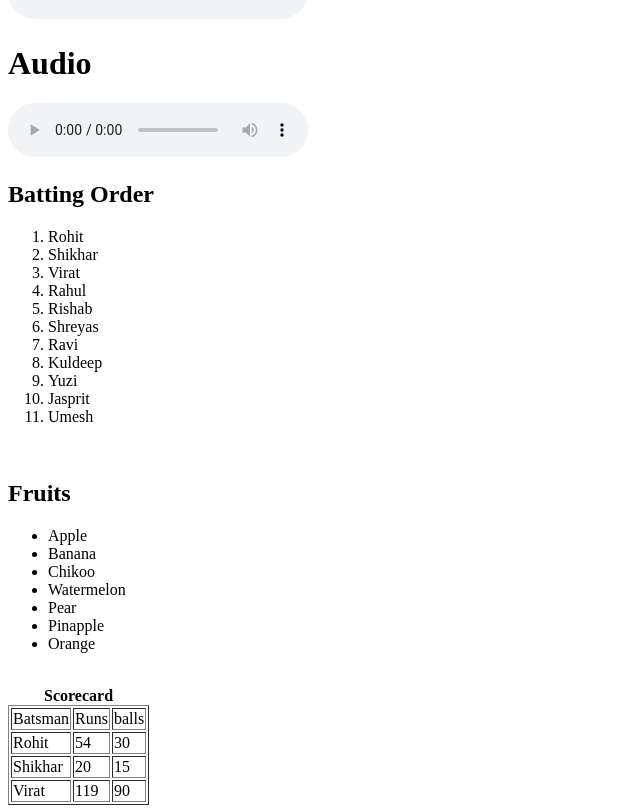
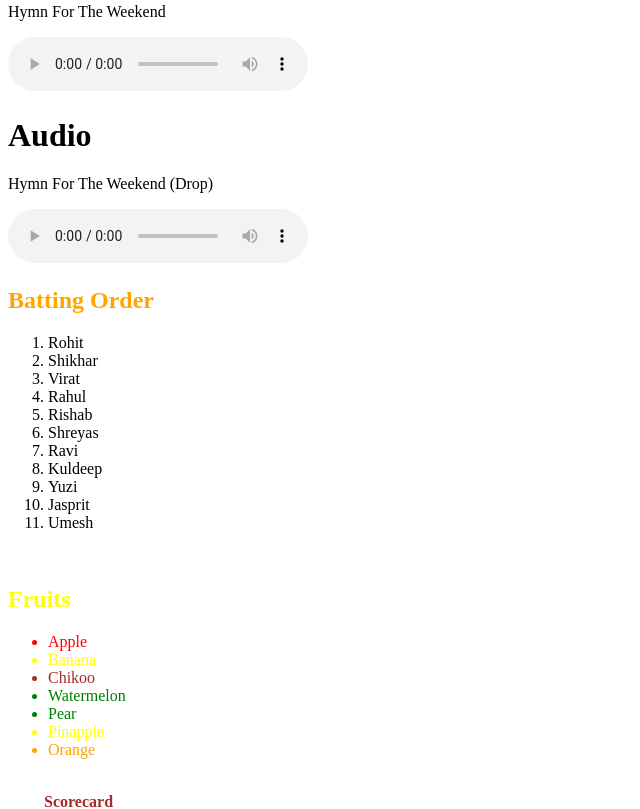
Before and after one commit to vikrant-web/First, a plain HTML site: page index.html in a window 1280 px wide. Shown: the part 1167-1976 px from the top of the page, without its empty margins (0-640 px from the left). Drawn offline with Linux system fonts and the light colour scheme.

Commit message:
Add files via upload

```diff
--- a/index.html
+++ b/index.html
@@ -1,8 +1,10 @@
 <!DOCTYPE html>
 <html lang = "en">
 <head>
+	<link rel="stylesheet" href="C:\Users\DELL\Desktop\CSS\Style.css">
 	          <script src="https://kit.fontawesome.com/2f7c45e8b0.js" crossorigin="anonymous"></script>
 	<meta charset = 'UTF-8'>
+
 	<title>INDEX</title>
 	<link rel ="icon" type = "image/png" href ="Tick.png" />
 </head>
@@ -13,22 +15,35 @@
 <i class="fas fa-car fa-5x"></i>          <br>
 <a href = "http://www.twitter.com" aria-label = "Twitter"><i class="fab fa-twitter fa-5x" style="color:blue"></i></a>
           <br>
+
+
+
 <h2>Image</h2>
-<img src = "House.jpg" alt = "House" width = "500px">
+<img border="2" src = "House.jpg" alt = "House" width = "500px">
 
 <br>
 <h2>Link</h2>
 <a href="https://www.rockstargames.com/newswire"><img src = "https://cdn.xboxdev.com/wp-content/uploads/2019/01/05001535/Rockstar-Games-Logo-XBoxdev.com-1-1-800x445.png.webp" alt = "Rockstar Newswire" width = "50px"></a>
+
+
+
 <h1>Video</h1>
+<p style="color: green">GTA Online Grotti Turismo R</p>
 	<video src = "Project 12.mp4" controls width = "400"> Turismo R </video>
+
+
 <h1>Audio</h1>
+<p>Hymn For The Weekend</p>
 	<audio src = "Hymn for the Weekend.mp3" controls> Hymn For The Weekend</audio>
 
 
 <h1>Audio</h1>
+<p>Hymn For The Weekend (Drop)</p>
 	<audio src = "Hymn for the Weekend.mp3#t=107,128" controls> Hymn For The Weekend</audio>
 <br>
-<h2>Batting Order</h2>
+
+
+<h2 style="color: orange">Batting Order</h2>
 	<ol>
 		<li>Rohit</li>
 		<li>Shikhar</li>
@@ -44,21 +59,24 @@
 
 	</ol>
 <br>
-<h2>Fruits</h2>
+
+
+<h2 style="color: yellow">Fruits</h2>
 <ul>
-		<li>Apple</li>
-		<li>Banana</li>
-		<li>Chikoo</li>
-		<li>Watermelon</li>
-		<li>Pear</li>
-		<li>Pinapple</li>
-		<li>Orange</li>
+		<li style="color: red">Apple</li>
+		<li style="color: yellow">Banana</li>
+		<li style="color: brown">Chikoo</li>
+		<li style="color: green">Watermelon</li>
+		<li style="color: green">Pear</li>
+		<li style="color: yellow">Pinapple</li>
+		<li style="color: orange">Orange</li>
 
 </ul>
 <br>
 
+
 <table border ="1">
-	<caption><b>Scorecard</b></caption>
+	<caption style="color:brown"><b>Scorecard</b></caption>
 	<tr>
 		<td>Batsman</td><td>Runs</td><td>balls</td>
 	</tr>
@@ -74,6 +92,8 @@
 </table>
 <br>
 <hr>
+
+
 <table border="1">
 	<caption><b>Teams Played For</b></caption>
 	<tr>
@@ -103,10 +123,9 @@
 
 </table>
 
+
 <p><abbr title="sunday">sun</abbr></p>
 
-
-<iframe src="https://www.coursera.org/"></iframe>>
 
 </body>
 
```
